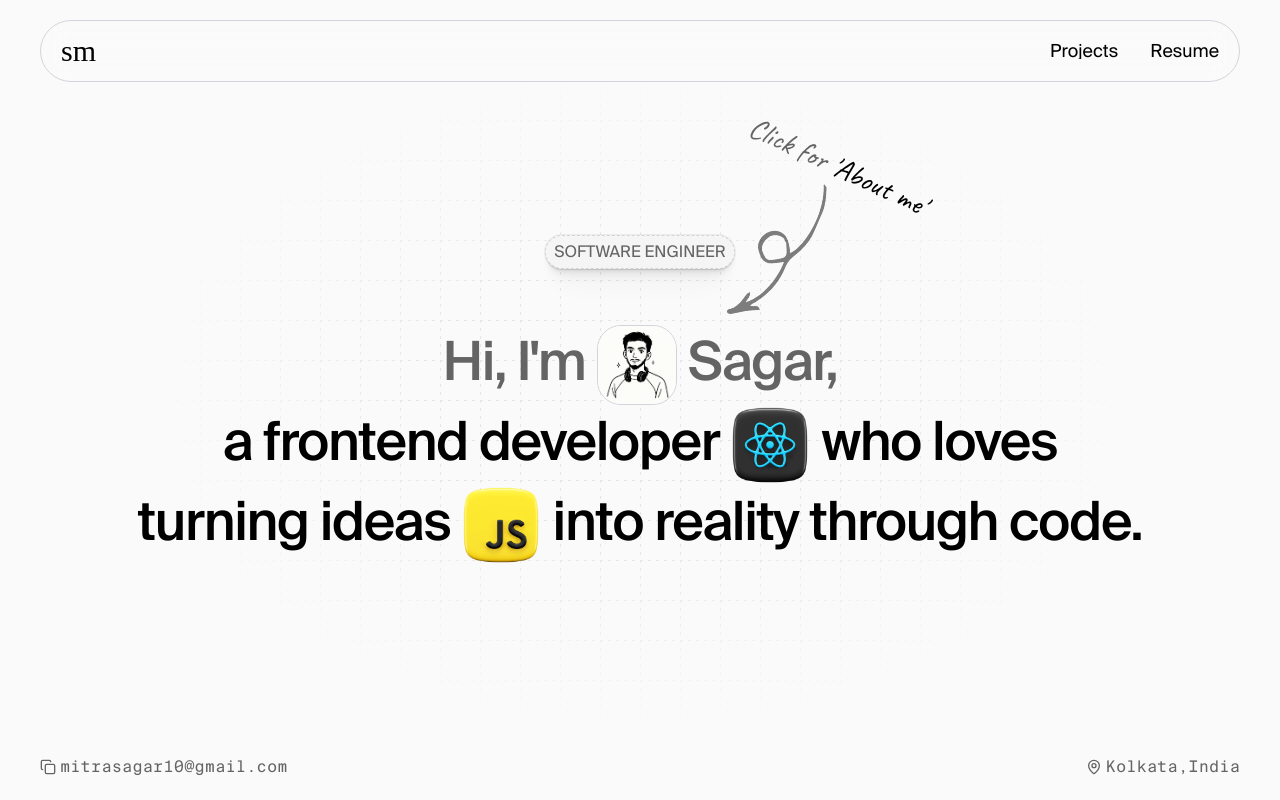
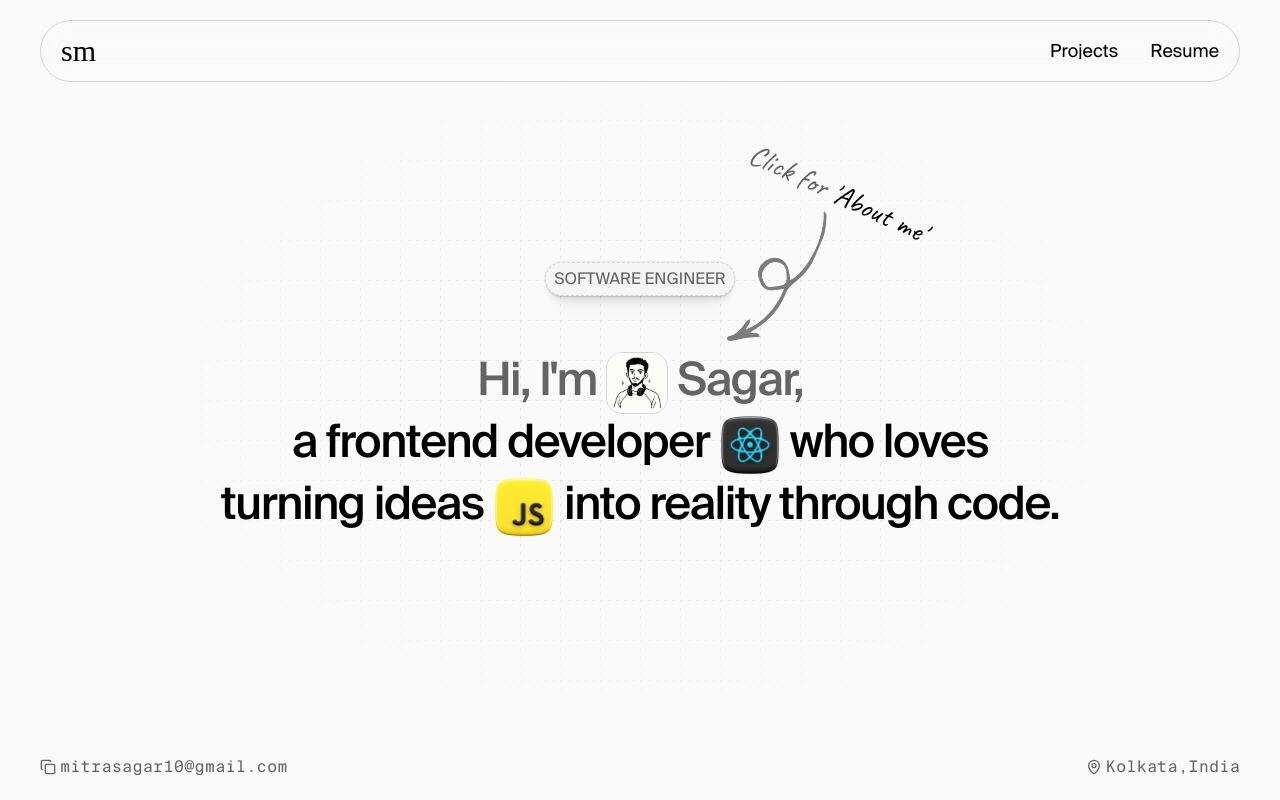
Before and after one commit to devxsagar/my-portfolio, a React (Vite) app: page / in a window 1280 px wide. Shown: the top 800 px of the page. Built offline with nearby package versions, Linux system fonts and the light colour scheme; a web font is replaced by a local one.

Commit message:
update: reduce font size of hero heading

```diff
--- a/src/components/HeroHeading.jsx
+++ b/src/components/HeroHeading.jsx
@@ -7,14 +7,18 @@ import { useNavigate } from "react-router-dom";
 const HeroHeading = () => {
   const navigate = useNavigate();
   return (
-    <div className="w-full md:w-[700px] lg:w-full font-suisse-medium text-[32px] leading-10 md:text-[42px] md:leading-13 lg:text-[46px] lg:leading-14.5 xl:text-[54px] xl:leading-11 tracking-[-1.32px]">
+    <div className="w-full md:w-[700px] lg:w-full font-suisse-medium text-[28px] leading-9
+md:text-[36px] md:leading-11
+lg:text-[40px] lg:leading-12
+xl:text-[46px] xl:leading-[56px]
+tracking-[-1px] md:tracking-[-1.2px] lg:tracking-[-1.3px] xl:tracking-[-1.4px]">
       <h1 className="group w-fit mx-auto text-text-secondary text-center select-none" onClick={() => navigate("/about-me")}>
         Hi, I'm{" "}
         <span>
           <motion.img
             src="/pp.jpg"
             alt="profile pic"
-            className="w-[50px] h-[50px] md:w-[60px] md:h-[60px] lg:w-[70px] lg:h-[70px] xl:w-[80px] xl:h-[80px] border border-border rounded-xl md:rounded-2xl lg:rounded-3xl inline"
+            className="w-[40px] h-[40px] md:w-[48px] md:h-[48px] lg:w-[54px] lg:h-[54px] xl:w-[62px] xl:h-[62px] border border-border rounded-lg md:rounded-xl lg:rounded-2xl inline"
             whileHover={{
               // scale: 1.5,
               rotate: -12,
@@ -32,7 +36,7 @@ const HeroHeading = () => {
           <motion.img
             src={reactLogo}
             alt="react logo"
-            className="w-[50px] h-[50px] md:w-[60px] md:h-[60px] lg:w-[70px] lg:h-[70px] xl:w-[80px] xl:h-[80px] inline "
+            className="w-[40px] h-[40px] md:w-[48px] md:h-[48px] lg:w-[54px] lg:h-[54px] xl:w-[62px] xl:h-[62px] inline "
             whileHover={{
               // scale: 1.5,
               rotate: 12,
@@ -50,7 +54,7 @@ const HeroHeading = () => {
           <motion.img
             src={jsLogo}
             alt="javascript logo"
-            className="w-[50px] h-[50px] md:w-[60px] md:h-[60px] lg:w-[70px] lg:h-[70px] xl:w-[80px] xl:h-[80px] inline "
+            className="w-[40px] h-[40px] md:w-[48px] md:h-[48px] lg:w-[54px] lg:h-[54px] xl:w-[62px] xl:h-[62px] inline "
             whileHover={{
               // scale: 1.5,
               rotate: -12,
```
